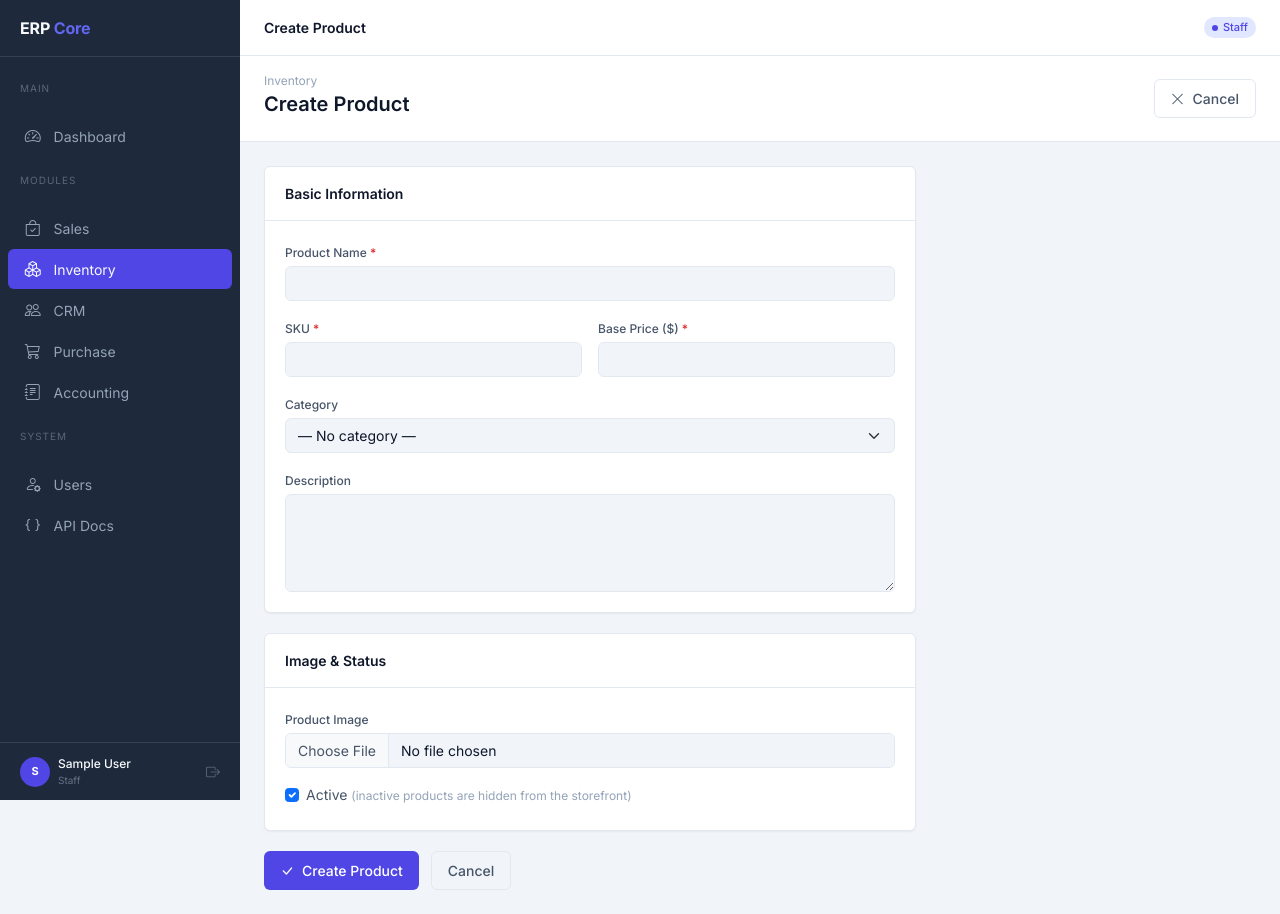
After one commit to odilboooy10/portfolio_project, a Django app: page /inventory/products/new/ in a window 1280 px wide. The commit adds this page. Run offline with Django 4.2, Linux system fonts and the light colour scheme; the visitor is signed in with stand-in values (Sample User, id 1); data that the repository does not hold is empty; parts of the project's set-up code (start-up, migrations or seed data) failed here and were passed over; some libraries are stand-ins or nearby versions.

Commit message:
Add product CRUD — create, edit, delete + total stock on detail
- ProductCreateView: form with name, SKU, price, category, description, image, active toggle
- ProductUpdateView: edit form pre-filled with existing product data
- ProductDeleteView: POST delete with confirm dialog, redirects to product list
- Product list: Add Product button in header
- Product detail: Edit + Delete buttons in header, total stock with colour-coded badge
- Fix purchase/po_detail.html TemplateSyntaxError (with tag used == comparison)

```diff
--- a/core/apps/inventory/frontend_views.py
+++ b/core/apps/inventory/frontend_views.py
@@ -1,6 +1,8 @@
 from django.contrib import messages
 from django.contrib.auth.mixins import LoginRequiredMixin
-from django.shortcuts import redirect
+from django.db.models import Sum
+from django.shortcuts import get_object_or_404, redirect, render
+from django.views import View
 from django.views.generic import DetailView, FormView, ListView, TemplateView
 
 from apps.inventory.models import (
@@ -56,6 +58,10 @@ class ProductDetailView(LoginRequiredMixin, DetailView):
         ctx = super().get_context_data(**kwargs)
         ctx['warehouses'] = Warehouse.objects.filter(is_active=True)
         ctx['low_threshold'] = LOW_STOCK_THRESHOLD
+        ctx['total_stock'] = StockLevel.objects.filter(
+            variant__product=self.object
+        ).aggregate(total=Sum('quantity'))['total'] or 0
+        ctx['categories'] = Category.objects.order_by('name')
         return ctx
 
 
@@ -148,3 +154,154 @@ class StockMoveCreateView(LoginRequiredMixin, TemplateView):
             return redirect('inventory:stock-move-create')
 
         return redirect('inventory:stock-levels')
+
+
+def _product_values(post=None, product=None):
+    """Build a flat values dict for the product form template."""
+    if post:
+        return {
+            'name': post.get('name', ''),
+            'sku': post.get('sku', ''),
+            'base_price': post.get('base_price', ''),
+            'category': post.get('category', ''),
+            'description': post.get('description', ''),
+            'is_active': post.get('is_active') == 'on',
+        }
+    if product:
+        return {
+            'name': product.name,
+            'sku': product.sku,
+            'base_price': product.base_price,
+            'category': str(product.category_id) if product.category_id else '',
+            'description': product.description,
+            'is_active': product.is_active,
+        }
+    return {'name': '', 'sku': '', 'base_price': '', 'category': '', 'description': '', 'is_active': True}
+
+
+class ProductCreateView(LoginRequiredMixin, View):
+    template_name = 'inventory/product_form.html'
+
+    def get(self, request):
+        ctx = {
+            'categories': Category.objects.order_by('name'),
+            'action': 'Create',
+            'values': _product_values(),
+        }
+        return render(request, self.template_name, ctx)
+
+    def post(self, request):
+        name = request.POST.get('name', '').strip()
+        sku = request.POST.get('sku', '').strip()
+        base_price = request.POST.get('base_price', '').strip()
+        category_id = request.POST.get('category') or None
+        description = request.POST.get('description', '').strip()
+        is_active = request.POST.get('is_active') == 'on'
+        image = request.FILES.get('image')
+
+        errors = {}
+        if not name:
+            errors['name'] = 'Name is required.'
+        if not sku:
+            errors['sku'] = 'SKU is required.'
+        elif Product.objects.filter(sku=sku).exists():
+            errors['sku'] = 'A product with this SKU already exists.'
+        if not base_price:
+            errors['base_price'] = 'Base price is required.'
+        else:
+            try:
+                float(base_price)
+            except ValueError:
+                errors['base_price'] = 'Enter a valid price.'
+
+        if errors:
+            ctx = {
+                'categories': Category.objects.order_by('name'),
+                'action': 'Create',
+                'errors': errors,
+                'values': _product_values(post=request.POST),
+            }
+            return render(request, self.template_name, ctx)
+
+        product = Product.objects.create(
+            name=name, sku=sku, base_price=base_price,
+            category_id=category_id, description=description, is_active=is_active,
+        )
+        if image:
+            product.image = image
+            product.save(update_fields=['image'])
+
+        messages.success(request, f'Product "{product.name}" created.')
+        return redirect('inventory:product-detail', pk=product.pk)
+
+
+class ProductUpdateView(LoginRequiredMixin, View):
+    template_name = 'inventory/product_form.html'
+
+    def get(self, request, pk):
+        product = get_object_or_404(Product, pk=pk)
+        ctx = {
+            'categories': Category.objects.order_by('name'),
+            'action': 'Edit',
+            'product': product,
+            'values': _product_values(product=product),
+        }
+        return render(request, self.template_name, ctx)
+
+    def post(self, request, pk):
+        product = get_object_or_404(Product, pk=pk)
+
+        name = request.POST.get('name', '').strip()
+        sku = request.POST.get('sku', '').strip()
+        base_price = request.POST.get('base_price', '').strip()
+        category_id = request.POST.get('category') or None
+        description = request.POST.get('description', '').strip()
+        is_active = request.POST.get('is_active') == 'on'
+        image = request.FILES.get('image')
+
+        errors = {}
+        if not name:
+            errors['name'] = 'Name is required.'
+        if not sku:
+            errors['sku'] = 'SKU is required.'
+        elif Product.objects.filter(sku=sku).exclude(pk=pk).exists():
+            errors['sku'] = 'A product with this SKU already exists.'
+        if not base_price:
+            errors['base_price'] = 'Base price is required.'
+        else:
+            try:
+                float(base_price)
+            except ValueError:
+                errors['base_price'] = 'Enter a valid price.'
+
+        if errors:
+            ctx = {
+                'categories': Category.objects.order_by('name'),
+                'action': 'Edit',
+                'product': product,
+                'errors': errors,
+                'values': _product_values(post=request.POST),
+            }
+            return render(request, self.template_name, ctx)
+
+        product.name = name
+        product.sku = sku
+        product.base_price = base_price
+        product.category_id = category_id
+        product.description = description
+        product.is_active = is_active
+        if image:
+            product.image = image
+        product.save()
+
+        messages.success(request, f'Product "{product.name}" updated.')
+        return redirect('inventory:product-detail', pk=product.pk)
+
+
+class ProductDeleteView(LoginRequiredMixin, View):
+    def post(self, request, pk):
+        product = get_object_or_404(Product, pk=pk)
+        name = product.name
+        product.delete()
+        messages.success(request, f'Product "{name}" deleted.')
+        return redirect('inventory:product-list')
--- /dev/null
+++ b/core/templates/inventory/product_form.html
@@ -0,0 +1,127 @@
+{% extends "base.html" %}
+{% block title %}{{ action }} Product — Inventory — ERP Core{% endblock %}
+{% block page_title %}{{ action }} Product{% endblock %}
+
+{% block content %}
+<div class="page-header">
+  <div class="page-header__left">
+    <span class="page-header__breadcrumb">
+      <a href="{% url 'inventory:product-list' %}">Inventory</a>
+      {% if product %} / <a href="{% url 'inventory:product-detail' product.pk %}">{{ product.name }}</a>{% endif %}
+    </span>
+    <h1 class="page-header__title">{{ action }} Product</h1>
+  </div>
+  <div class="page-header__actions">
+    {% if product %}
+    <a href="{% url 'inventory:product-detail' product.pk %}" class="btn-erp-ghost">
+      <i class="bi bi-x-lg"></i> Cancel
+    </a>
+    {% else %}
+    <a href="{% url 'inventory:product-list' %}" class="btn-erp-ghost">
+      <i class="bi bi-x-lg"></i> Cancel
+    </a>
+    {% endif %}
+  </div>
+</div>
+
+<div style="padding:var(--space-6);max-width:700px;">
+  <form method="post" enctype="multipart/form-data">
+    {% csrf_token %}
+
+    <div class="panel" style="margin-bottom:var(--space-5);">
+      <div class="panel-header">Basic Information</div>
+      <div class="panel-body" style="display:flex;flex-direction:column;gap:var(--space-4);">
+
+        <div>
+          <label class="form-label">Product Name <span style="color:var(--color-danger);">*</span></label>
+          <input type="text" name="name"
+                 class="form-control {% if errors.name %}is-invalid{% endif %}"
+                 value="{{ values.name }}" required>
+          {% if errors.name %}<div class="invalid-feedback">{{ errors.name }}</div>{% endif %}
+        </div>
+
+        <div class="row g-3">
+          <div class="col-md-6">
+            <label class="form-label">SKU <span style="color:var(--color-danger);">*</span></label>
+            <input type="text" name="sku"
+                   class="form-control {% if errors.sku %}is-invalid{% endif %}"
+                   value="{{ values.sku }}" required>
+            {% if errors.sku %}<div class="invalid-feedback">{{ errors.sku }}</div>{% endif %}
+          </div>
+          <div class="col-md-6">
+            <label class="form-label">Base Price ($) <span style="color:var(--color-danger);">*</span></label>
+            <input type="number" name="base_price" step="0.01" min="0"
+                   class="form-control {% if errors.base_price %}is-invalid{% endif %}"
+                   value="{{ values.base_price }}" required>
+            {% if errors.base_price %}<div class="invalid-feedback">{{ errors.base_price }}</div>{% endif %}
+          </div>
+        </div>
+
+        <div>
+          <label class="form-label">Category</label>
+          <select name="category" class="form-select">
+            <option value="">— No category —</option>
+            {% for cat in categories %}
+            <option value="{{ cat.pk }}" {% if values.category == cat.pk|stringformat:"s" %}selected{% endif %}>
+              {{ cat }}
+            </option>
+            {% endfor %}
+          </select>
+        </div>
+
+        <div>
+          <label class="form-label">Description</label>
+          <textarea name="description" class="form-control" rows="4">{{ values.description }}</textarea>
+        </div>
+
+      </div>
+    </div>
+
+    <div class="panel" style="margin-bottom:var(--space-5);">
+      <div class="panel-header">Image & Status</div>
+      <div class="panel-body" style="display:flex;flex-direction:column;gap:var(--space-4);">
+
+        <div>
+          <label class="form-label">Product Image</label>
+          {% if product.image %}
+          <div style="margin-bottom:var(--space-2);">
+            <img src="{{ product.image.url }}" alt="Current image"
+                 style="height:80px;object-fit:contain;border:1px solid var(--color-border);
+                        border-radius:var(--radius-md);padding:4px;background:#f8fafc;">
+            <div style="font-size:var(--text-xs);color:var(--color-text-muted);margin-top:4px;">
+              Current image — upload a new one to replace it
+            </div>
+          </div>
+          {% endif %}
+          <input type="file" name="image" class="form-control" accept="image/*">
+        </div>
+
+        <div>
+          <div class="form-check">
+            <input type="checkbox" name="is_active" id="is_active" class="form-check-input"
+                   {% if values.is_active %}checked{% endif %}>
+            <label class="form-check-label" for="is_active">
+              Active <span style="font-size:var(--text-xs);color:var(--color-text-muted);">
+                (inactive products are hidden from the storefront)
+              </span>
+            </label>
+          </div>
+        </div>
+
+      </div>
+    </div>
+
+    <div style="display:flex;gap:var(--space-3);">
+      <button type="submit" class="btn-erp-primary">
+        <i class="bi bi-check-lg"></i> {{ action }} Product
+      </button>
+      {% if product %}
+      <a href="{% url 'inventory:product-detail' product.pk %}" class="btn-erp-ghost">Cancel</a>
+      {% else %}
+      <a href="{% url 'inventory:product-list' %}" class="btn-erp-ghost">Cancel</a>
+      {% endif %}
+    </div>
+
+  </form>
+</div>
+{% endblock %}
--- a/core/templates/purchase/po_detail.html
+++ b/core/templates/purchase/po_detail.html
@@ -48,7 +48,6 @@
 <div class="status-bar">
   {% for step_val, step_label in pipeline %}
   {% if not forloop.first %}<span class="status-bar__arrow">›</span>{% endif %}
-  {% with is_active=order.status|lower == step_val %}
   <span class="status-bar__step
     {% if order.status == step_val %}status-bar__step--active
     {% elif order.status == 'billed' and step_val != 'billed' %}status-bar__step--done
@@ -57,7 +56,6 @@
     {% endif %}">
     {{ step_label }}
   </span>
-  {% endwith %}
   {% endfor %}
   {% if order.status == 'cancelled' %}
   <span class="status-bar__arrow">›</span>
```
Also changed, not shown: core/apps/inventory/urls_frontend.py (+10 -4 lines), core/templates/inventory/product_detail.html (+33 -2 lines), core/templates/inventory/product_list.html (+5 -2 lines).
